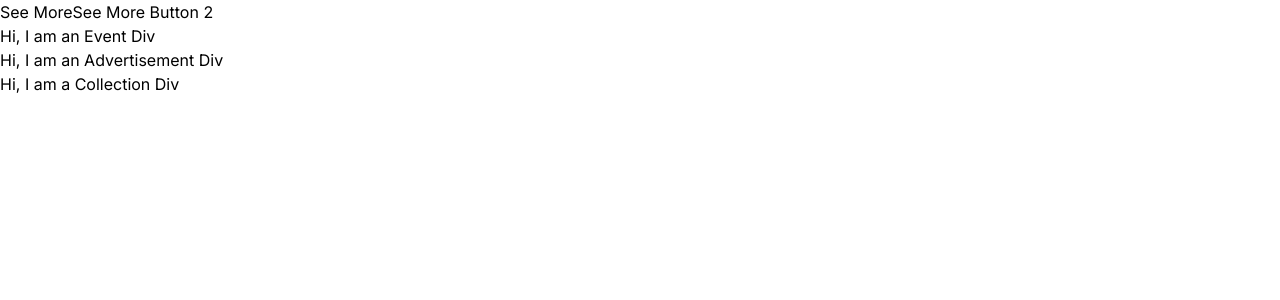
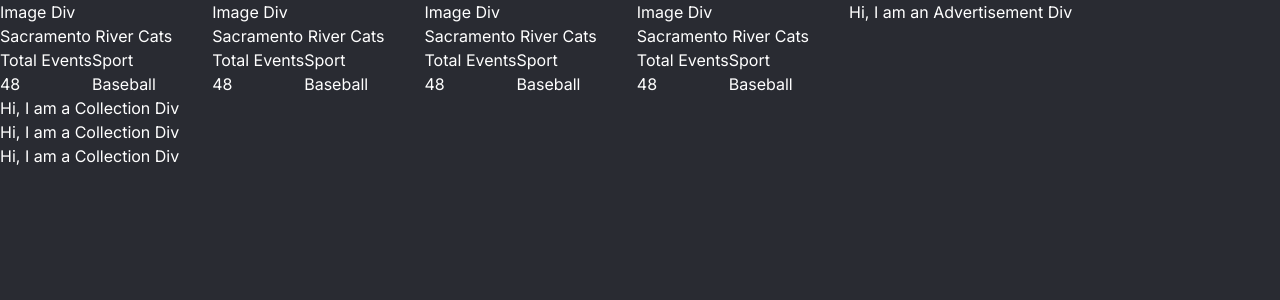
Before and after one commit to dev-sureshbhatt/hexleap-frontend-assignment, a Next.js app: page / in a window 1280 px wide. Shown: the top 300 px of the page. Built offline with nearby package versions, Linux system fonts and the light colour scheme.

Commit message:
basic styling and structure (WIP)

```diff
--- a/src/app/components/Card.tsx
+++ b/src/app/components/Card.tsx
@@ -2,6 +2,7 @@ interface CardProps {
   //I could create three type of cards as per the assignment FIGMA files
   variant: "event" | "collection" | "advertisement";
   data: CardData;
+  themeMode: "light" | "dark"
 }
 
 interface CardData {
@@ -24,7 +25,25 @@ export default function Card({ ...props }: CardProps) {
   const cardClass = `card${variant}`;
   return(
     <div className={cardClass}>
-      {variant === "event" && <>Hi, I am an Event Div</>}
+      {/* card variant type one styling/structure goes here */}
+      {variant === "event" &&
+
+      (
+      <>
+      <div className={`image-div-${variant}`}>
+        Image Div
+      </div>
+      <div className={`title-div-${variant}`}>
+      Sacramento River Cats
+      </div>
+      <div className="flex">
+        <div className="flex flex-col"><span>Total Events</span><span>48</span></div>
+        <div className="flex flex-col"><span>Sport</span><span>Baseball</span></div>
+      </div>
+      </>
+      )
+
+      }
       {variant === "advertisement" && <>Hi, I am an Advertisement Div</>}
       {variant === "collection" && <>Hi, I am a Collection Div</>}
     </div>
--- a/src/app/globals.css
+++ b/src/app/globals.css
@@ -11,3 +11,26 @@ Background Color - DARK MODE( #292B32 ) Light Mode ( #F7F7F8 )
 DIV first fold - NO Background color
 
 */
+
+
+:root{
+    --bg:white,
+    --textColor:black,
+    --softBg: #f0f0f0,
+    --softTextColor:#626262
+
+}
+
+*{
+
+    padding: 0;
+    margin: 0;
+    box-sizing: border-box;
+}
+
+body{
+    max-width: 100vw;
+    overflow-x: hidden;
+    background-color: #292B32;
+    color: white;
+}
--- a/src/app/page.tsx
+++ b/src/app/page.tsx
@@ -7,16 +7,29 @@ import Card from './components/Card';
 const eventsData = {}
 const collectionsData = {}
 const advertisementData = {}
+const themeMode = "light"  // we can implement useState function to switch between dark/light mode from this main page.tsx file
 
 export default function Home() {
   return (
     <main>
 
-    <Button id='btn-1' className=''>See More</Button>
-    <Button id='btn-2' className=''>See More Button 2</Button>
-    <Card variant='event' data={eventsData} />
-    <Card variant='advertisement' data={advertisementData} />
-    <Card variant='collection' data={collectionsData} />
+    {/* <Button id='btn-1' className=''>See More</Button>
+    <Button id='btn-2' className=''>See More Button 2</Button> */}
+
+    <div className='flex gap-10'>
+    <Card themeMode={themeMode} variant='event' data={eventsData} />
+    <Card themeMode={themeMode} variant='event' data={eventsData} />
+    <Card themeMode={themeMode} variant='event' data={eventsData} />
+    <Card themeMode={themeMode} variant='event' data={eventsData} />
+    <Card themeMode={themeMode} variant='advertisement' data={advertisementData} />
+    </div>
+
+    <div>
+    <Card themeMode={themeMode} variant='collection' data={collectionsData} />
+    <Card themeMode={themeMode} variant='collection' data={collectionsData} />
+    <Card themeMode={themeMode} variant='collection' data={collectionsData} />
+
+    </div>
 
     </main>
   );
```
